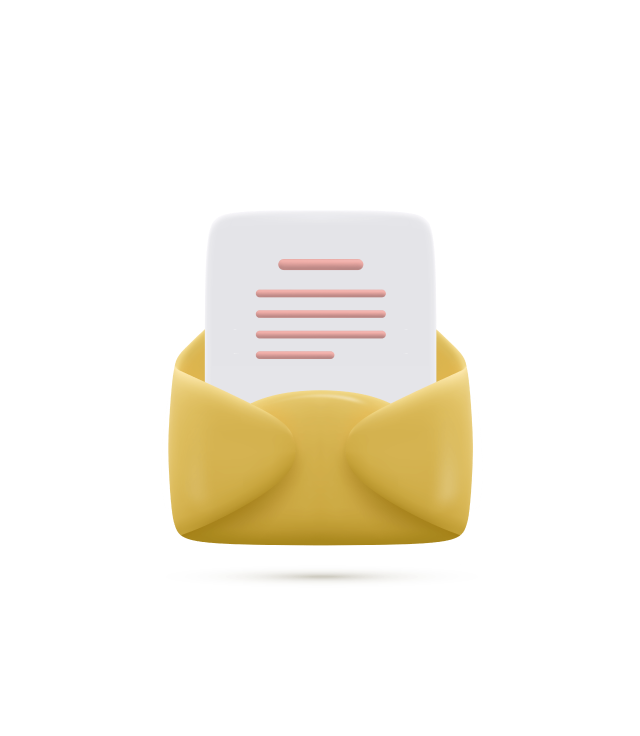
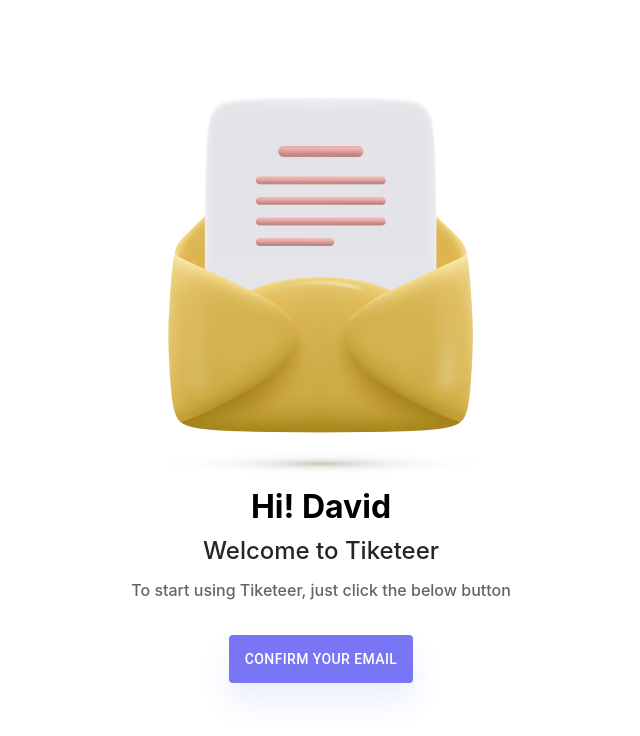
Before and after one commit to Tiketeer/Tiketeer-FE, a React (Create React App) app: page /confirm/email in a window 1280 px wide. Shown: the top 736 px of the page, without its empty margins (319-959 px from the left). Built offline with nearby package versions, Linux system fonts and the light colour scheme.

Commit message:
publish email confirm page

```diff
--- a/src/pages/confirm/EmailConfirmPage.tsx
+++ b/src/pages/confirm/EmailConfirmPage.tsx
@@ -1,6 +1,7 @@
 import styled from '@emotion/styled';
 import React from 'react';
 import inboxImage from '../../assets/image/inbox.png';
+import { ContainedButton } from 'components/button/ButtonStyle';
 
 const CenteredContainer = styled.div`
     display: flex;
@@ -29,6 +30,24 @@
         <CenteredContainer>
             <Box>
                 <InboxImage />
+                <h1 style={{ margin: '10px' }}>Hi! David</h1>
+                <h2 style={{ margin: '0px', opacity: '85%', fontWeight: '500' }}>
+                    Welcome to Tiketeer
+                </h2>
+                <span
+                    style={{
+                        margin: '15px',
+                        opacity: '80%',
+                        fontWeight: '500',
+                        color: '#3F3E3E',
+                        fontSize: '15',
+                    }}
+                >
+                    To start using Tiketeer, just click the below button
+                </span>
+                <ContainedButton style={{ margin: '20px', fontSize: 14 }} variant="contained">
+                    Confirm your Email
+                </ContainedButton>
             </Box>
         </CenteredContainer>
     );
```
Also changed, not shown: src/components/login/Register.tsx (added, +47 -0 lines).
